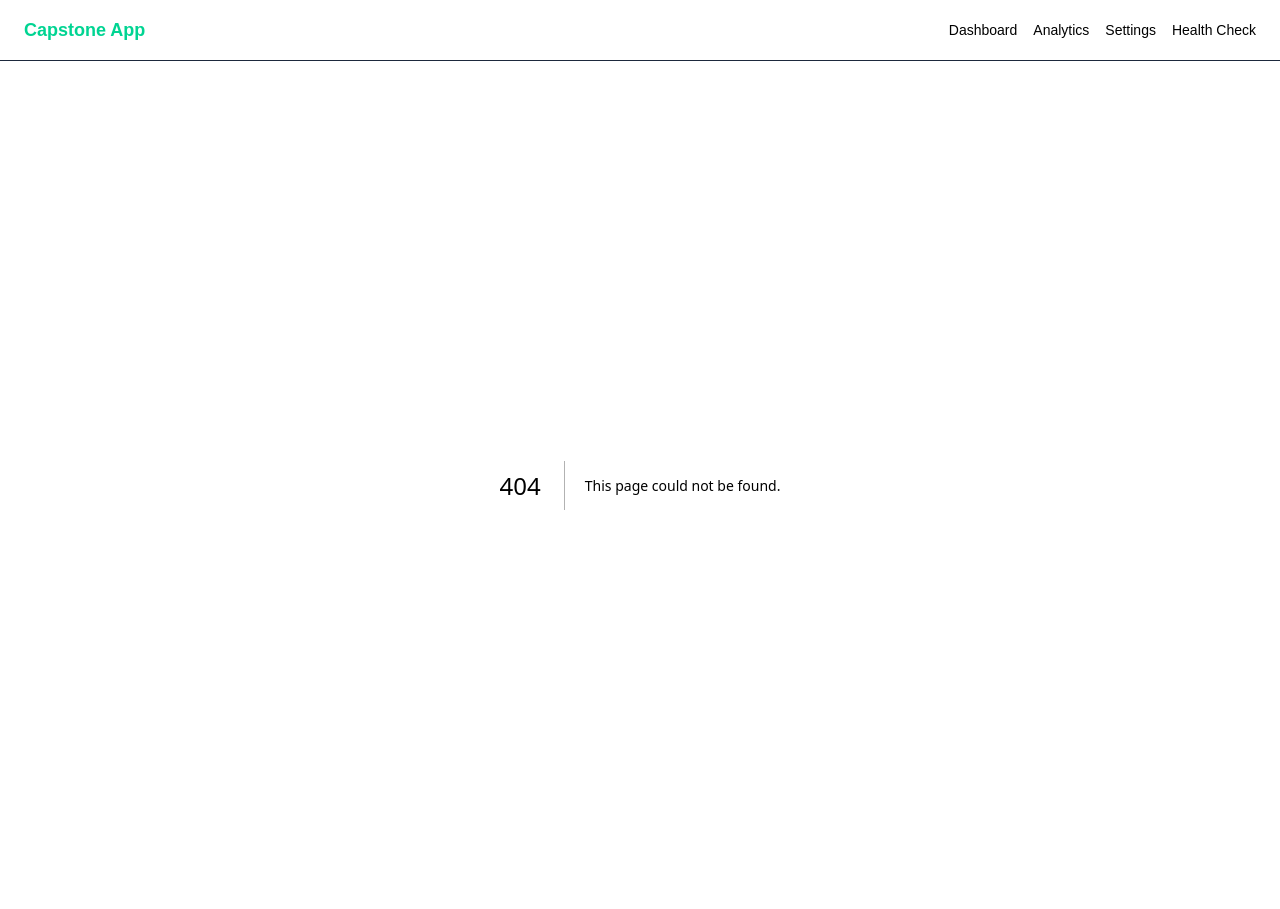
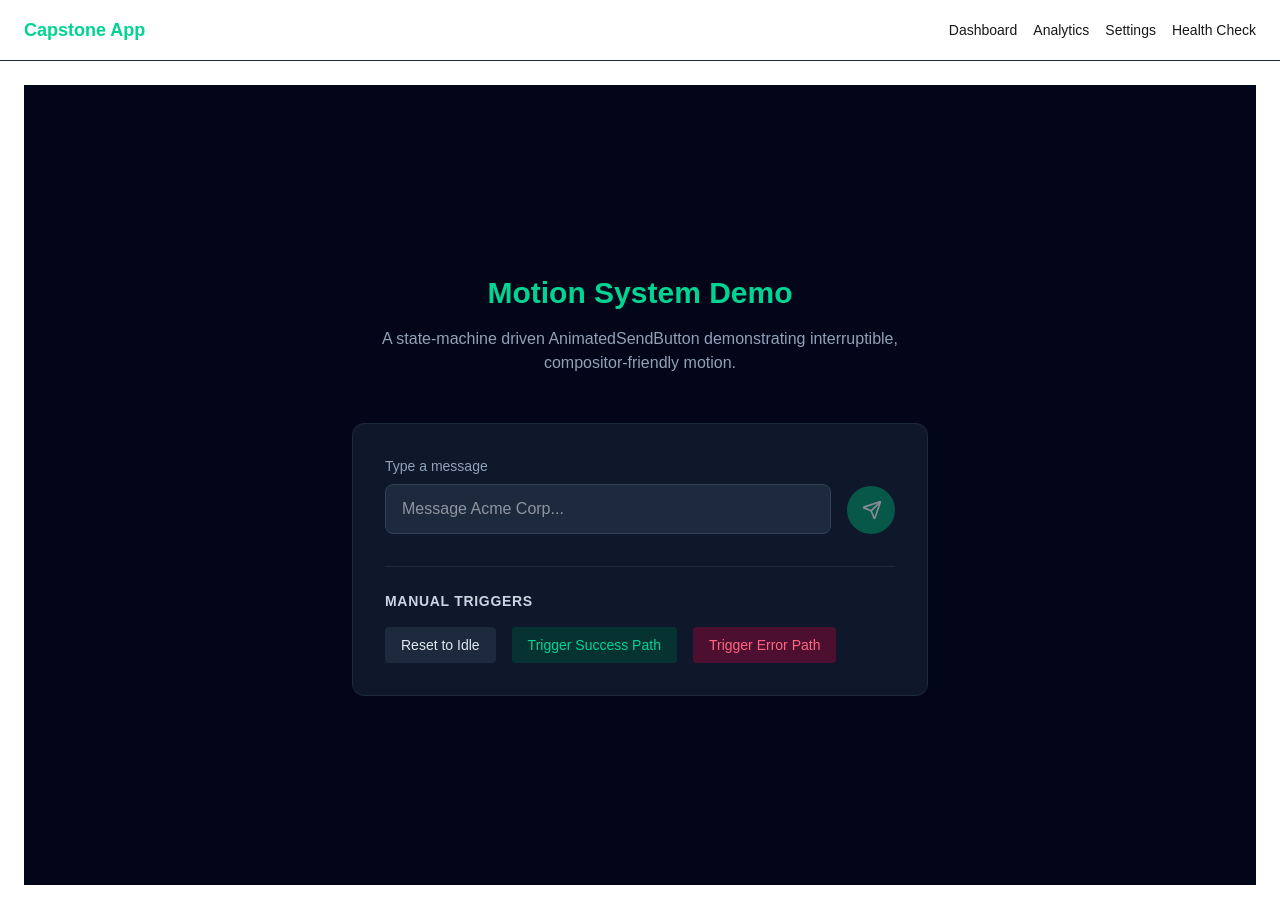
Before and after one commit to Rao-Faizi/flyrank-ai-capstone, a Next.js app in the folder web/: page /demo in a window 1280 px wide. Before the commit this address had no page. Built offline with nearby package versions, Linux system fonts and the light colour scheme.

Commit message:
feat: add highly animated stateful SendButton component and demo page

```diff
--- /dev/null
+++ b/web/src/app/demo/page.tsx
@@ -0,0 +1,107 @@
+'use client';
+
+import React, { useState } from 'react';
+import { AnimatedSendButton, ButtonState } from '@/components/ui/AnimatedSendButton';
+
+export default function DemoPage() {
+  const [status, setStatus] = useState<ButtonState>('idle');
+  const [inputValue, setInputValue] = useState('');
+
+  // Fake async call with a random delay and a controllable failure rate
+  const simulateSend = async (forceError: boolean = false) => {
+    if (status === 'loading') return;
+    setStatus('loading');
+
+    // Random delay between 800ms and 2000ms
+    const delay = Math.floor(Math.random() * 1200) + 800;
+    await new Promise(resolve => setTimeout(resolve, delay));
+
+    // Determine failure based on 20% random chance, or forced trigger
+    const isError = forceError || Math.random() < 0.2;
+
+    if (isError) {
+      setStatus('error');
+      // Reset back to idle after a few seconds so user can retry
+      setTimeout(() => setStatus('idle'), 3000);
+    } else {
+      setStatus('success');
+      // Reset back to idle after a few seconds
+      setTimeout(() => {
+        setStatus('idle');
+        setInputValue('');
+      }, 2000);
+    }
+  };
+
+  return (
+    <div className="min-h-screen bg-slate-950 text-slate-200 flex flex-col items-center justify-center p-8">
+      <div className="max-w-xl w-full space-y-12">
+        <header className="text-center space-y-4">
+          <h1 className="text-3xl font-bold text-emerald-400">Motion System Demo</h1>
+          <p className="text-slate-400">
+            A state-machine driven AnimatedSendButton demonstrating interruptible, compositor-friendly motion.
+          </p>
+        </header>
+
+        {/* Demo Area */}
+        <section className="bg-slate-900 border border-slate-800 rounded-xl p-8 space-y-8">
+
+          <div className="flex gap-4 items-end">
+            <div className="flex-1 space-y-2">
+              <label htmlFor="demo-input" className="block text-sm font-medium text-slate-400">
+                Type a message
+              </label>
+              <input
+                id="demo-input"
+                type="text"
+                value={inputValue}
+                onChange={(e) => setInputValue(e.target.value)}
+                placeholder="Message Acme Corp..."
+                className="w-full bg-slate-800 border border-slate-700 rounded-lg px-4 py-3 text-white focus:outline-none focus:ring-2 focus:ring-emerald-500 transition-shadow"
+                onKeyDown={(e) => {
+                  if (e.key === 'Enter' && inputValue.trim()) {
+                    simulateSend();
+                  }
+                }}
+              />
+            </div>
+
+            {/* The Animated Component under test */}
+            <AnimatedSendButton
+              status={status}
+              disabled={!inputValue.trim()}
+              onClick={() => simulateSend()}
+            />
+          </div>
+
+          <div className="border-t border-slate-800 pt-6">
+            <h3 className="text-sm font-semibold text-slate-300 uppercase tracking-wider mb-4">
+              Manual Triggers
+            </h3>
+            <div className="flex gap-4">
+              <button
+                onClick={() => setStatus('idle')}
+                className="px-4 py-2 bg-slate-800 hover:bg-slate-700 rounded text-sm transition-colors"
+              >
+                Reset to Idle
+              </button>
+              <button
+                onClick={() => simulateSend(false)}
+                className="px-4 py-2 bg-emerald-900/50 hover:bg-emerald-800/50 text-emerald-400 rounded text-sm transition-colors"
+              >
+                Trigger Success Path
+              </button>
+              <button
+                onClick={() => simulateSend(true)}
+                className="px-4 py-2 bg-rose-900/50 hover:bg-rose-800/50 text-rose-400 rounded text-sm transition-colors"
+              >
+                Trigger Error Path
+              </button>
+            </div>
+          </div>
+        </section>
+
+      </div>
+    </div>
+  );
+}
--- a/web/src/components/chat/ChatInterface.tsx
+++ b/web/src/components/chat/ChatInterface.tsx
@@ -84,7 +84,10 @@ export const ChatInterface: React.FC = () => {
       <div className="bg-slate-900 border-b border-slate-800 p-4 flex justify-between items-center z-20 shrink-0">
         <div>
           <h2 className="text-sm font-semibold text-emerald-400">AI Qualification Assistant</h2>
-          <p className="text-xs text-slate-400">Powered by Gemini 2.5 Flash</p>
+          <div className="flex gap-3 text-xs text-slate-400">
+            <span>Powered by Gemini 1.5 Flash</span>
+            <a href="/demo" className="text-emerald-500 hover:underline">View Button Demo →</a>
+          </div>
         </div>
         <button
           onClick={() => {
--- /dev/null
+++ b/web/src/components/ui/AnimatedSendButton.tsx
@@ -0,0 +1,123 @@
+'use client';
+
+import React from 'react';
+import { motion, AnimatePresence, useReducedMotion } from 'framer-motion';
+import { Send, Check, X, Loader2 } from 'lucide-react';
+
+export type ButtonState = 'idle' | 'loading' | 'success' | 'error';
+
+interface AnimatedSendButtonProps {
+  status: ButtonState;
+  disabled?: boolean;
+  onClick?: () => void;
+  className?: string;
+  type?: 'button' | 'submit' | 'reset';
+}
+
+export function AnimatedSendButton({
+  status,
+  disabled = false,
+  onClick,
+  className = '',
+  type = 'button',
+}: AnimatedSendButtonProps) {
+  const prefersReducedMotion = useReducedMotion();
+  const isDisabled = disabled || status === 'loading' || status === 'success';
+
+  // State-based configurations
+  const config = {
+    idle: {
+      bg: 'bg-emerald-600 hover:bg-emerald-500',
+      text: 'text-white',
+      width: 'w-12',
+      label: null,
+      icon: <Send className="w-5 h-5 ml-0.5" />,
+    },
+    loading: {
+      bg: 'bg-slate-700',
+      text: 'text-slate-300',
+      width: 'w-32',
+      label: 'Sending...',
+      icon: <Loader2 className="w-5 h-5 animate-spin" />,
+    },
+    success: {
+      bg: 'bg-emerald-500',
+      text: 'text-white',
+      width: 'w-32',
+      label: 'Sent',
+      icon: <Check className="w-5 h-5" />,
+    },
+    error: {
+      bg: 'bg-rose-500',
+      text: 'text-white',
+      width: 'w-32',
+      label: 'Failed',
+      icon: <X className="w-5 h-5" />,
+    },
+  };
+
+  const currentConfig = config[status];
+
+  // Motion variants for the shake effect on error
+  const shakeVariants = {
+    idle: { x: 0 },
+    error: {
+      x: prefersReducedMotion ? 0 : [-5, 5, -5, 5, 0],
+      transition: { duration: 0.4 },
+    },
+  };
+
+  // Content transition variants
+  const contentVariants = {
+    initial: { opacity: 0, scale: prefersReducedMotion ? 1 : 0.8 },
+    animate: { opacity: 1, scale: 1 },
+    exit: { opacity: 0, scale: prefersReducedMotion ? 1 : 0.8 },
+  };
+
+  return (
+    <motion.button
+      type={type}
+      onClick={onClick}
+      disabled={isDisabled}
+      aria-live="polite"
+      aria-busy={status === 'loading'}
+      aria-disabled={isDisabled}
+      layout // Framer Motion handles the width transition automatically
+      variants={shakeVariants}
+      animate={status === 'error' ? 'error' : 'idle'}
+      // We use a spring transition for layout morphs so it's smooth and snappy, preventing abrupt snaps.
+      // Damping prevents bounciness, stiffness controls speed.
+      transition={{ layout: { type: 'spring', stiffness: 400, damping: 30 } }}
+      className={`
+        relative flex items-center justify-center h-12 rounded-full font-medium overflow-hidden
+        focus:outline-none focus-visible:ring-2 focus-visible:ring-emerald-400 focus-visible:ring-offset-2 focus-visible:ring-offset-slate-900
+        transition-colors duration-200
+        ${currentConfig.bg} ${currentConfig.text} ${currentConfig.width}
+        ${disabled && status === 'idle' ? 'opacity-50 cursor-not-allowed' : 'cursor-pointer'}
+        ${className}
+      `}
+    >
+      <AnimatePresence mode="wait">
+        <motion.div
+          key={status} // Key changes trigger unmount/mount animations
+          variants={contentVariants}
+          initial="initial"
+          animate="animate"
+          exit="exit"
+          transition={{ duration: 0.15, ease: 'easeInOut' }}
+          className="flex items-center gap-2"
+        >
+          {currentConfig.icon}
+          {currentConfig.label && (
+            <motion.span
+              layout
+              className="whitespace-nowrap"
+            >
+              {currentConfig.label}
+            </motion.span>
+          )}
+        </motion.div>
+      </AnimatePresence>
+    </motion.button>
+  );
+}
```
Also changed, not shown: 1 other file (tests, documents, lock files or other folders).
